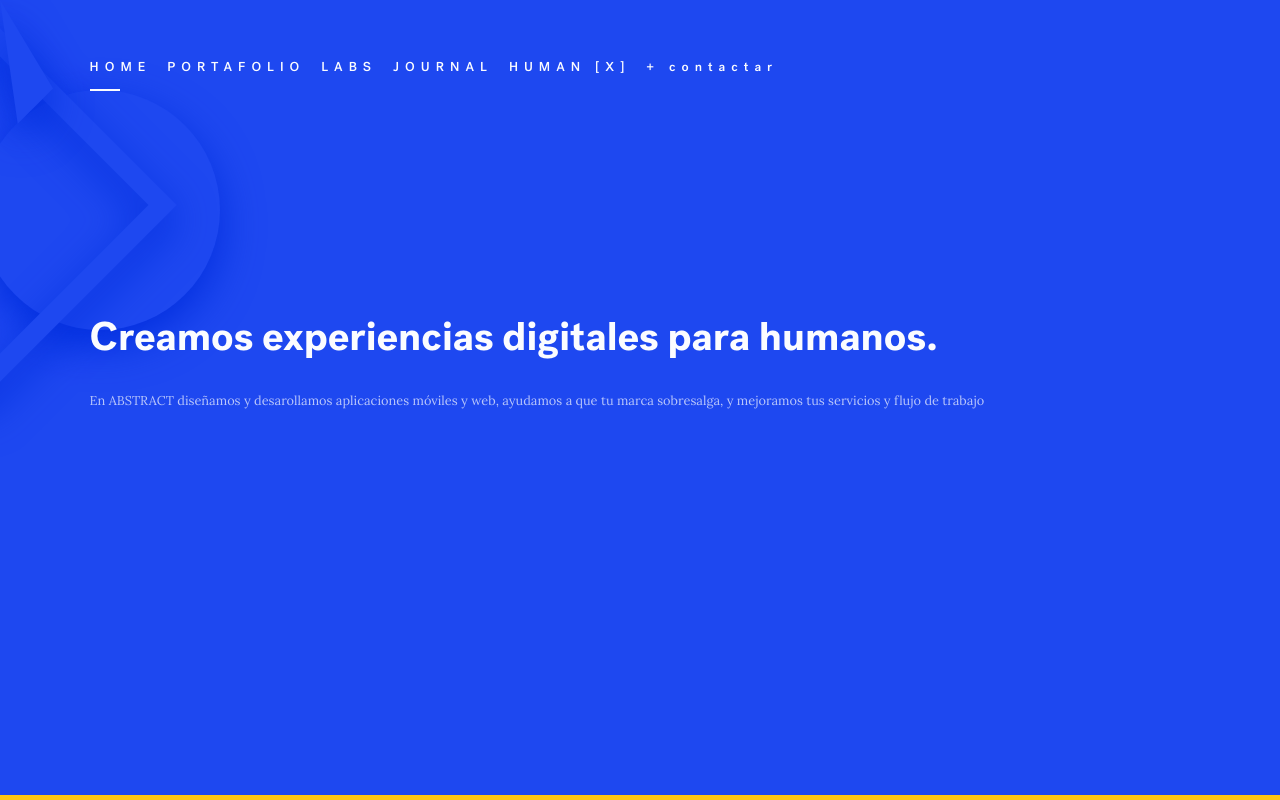
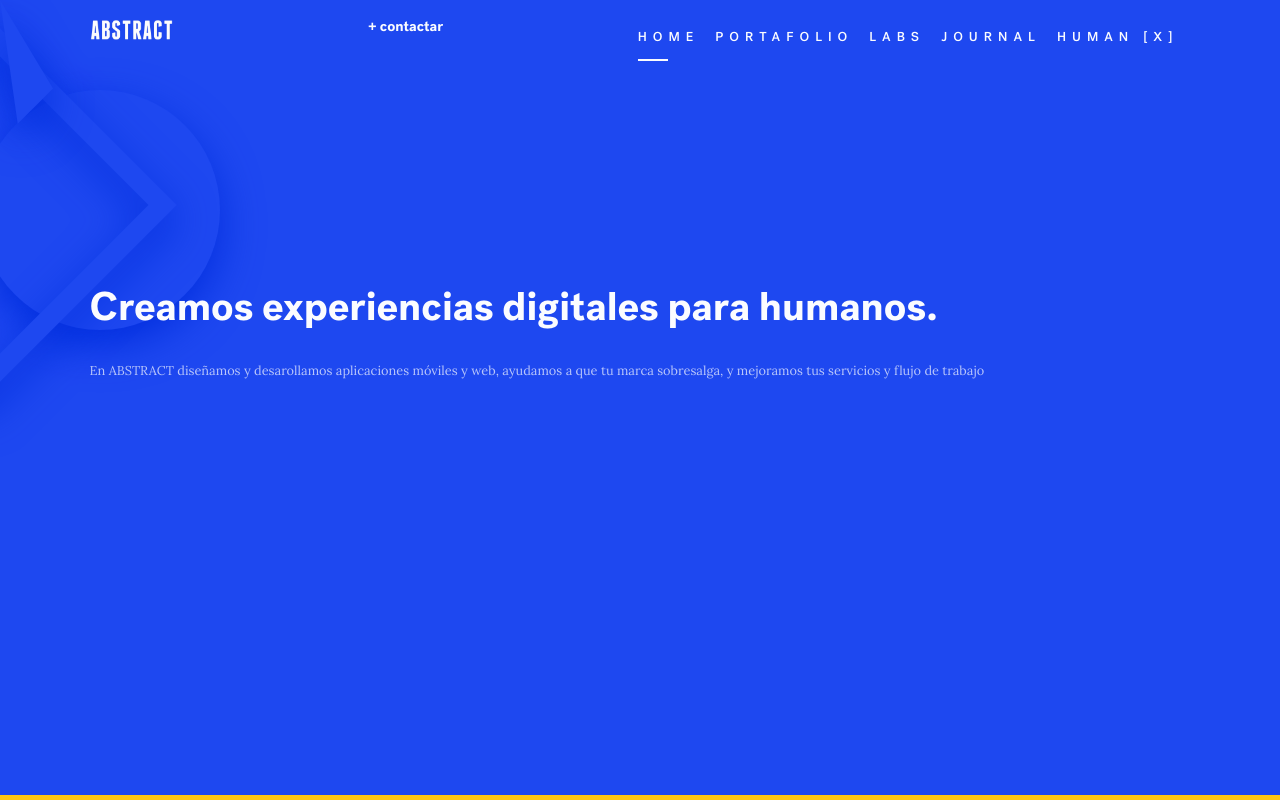
Before and after one commit to misaelupg/abstract_website, a website: page index.html in a window 1280 px wide. Shown: the top 800 px of the page. Drawn offline with nearby package versions, Linux system fonts and the light colour scheme; files whose address does not match are found by name.

Commit message:
Main navigation updated to use flexbox

```diff
--- a/index.html
+++ b/index.html
@@ -19,7 +19,9 @@
     ========================================================================== -->
     <!-- Header -->
     <div class="container">
-        <header>
+        <header class="header">
+
+            <img src="./img/logo_placeholder.png">
             <nav class="main-nav">
                 <ul>
                     <li class="nav-item active"><a href="">HOME</a></li>
@@ -27,9 +29,9 @@
                     <li class="nav-item"><a href="">LABS</a></li>
                     <li class="nav-item"><a href="">JOURNAL</a></li>
                     <li class="nav-item"><a href="">HUMAN [X]</a></li>
-                    <li class="contact-item nav-item"><a href="">&#43; contactar</a></li>
                 </ul><!-- menu -->
             </nav><!-- nav -->
+            <a class="nav-item"href="">&#43; contactar</a>
         </header><!-- cover -->
         <div class="animation-container">
             <h1>
--- /dev/null
+++ b/scss/_typography.scss
@@ -0,0 +1,12 @@
+@mixin nav-item($letter-spacing, $font-weight) {
+    -webkit-font-smoothing: antialiased;
+    color: $grey;
+    font-family: $post-grotesk;
+    font-size: $link;
+    font-smoothing: antialiased;
+    font-weight: $font-weight;
+    letter-spacing: $letter-spacing;
+    position: relative;
+    text-decoration: none;
+    display: inline-block;
+}
--- a/scss/_variables.scss
+++ b/scss/_variables.scss
@@ -78,7 +78,6 @@ $grey-lighter: #fff;
   url('../fonts/PostGrotesk-Bold.ttf') format('truetype'),
   url('../fonts/PostGrotesk-Bold.svg#Lora-Bold') format('svg'),
   url('../fonts/PostGrotesk-Bold.eot?#iefix') format('embedded-opentype');
-
 }
 
 
--- a/scss/home.scss
+++ b/scss/home.scss
@@ -1,4 +1,6 @@
 @import 'variables';
+
+@import 'typography';
 
 
 /****************************************************************************/
@@ -34,6 +36,23 @@ body {
 .container {
   padding: 0 7% 0 7%;
   min-height: 247px;
+}
+
+header {
+  display: flex;
+  flex-flow: row wrap;
+  padding-top: 20px;
+  justify-content: space-between;
+  img {
+    max-height: 20px;
+    order: -2;
+    flex-basis: auto;
+    margin-bottom: 10px;
+  }
+  a{
+    @include nav-item(0, 900);
+    order: -1;
+  }
 }
 
 /*========== Star Project 1 ==========*/
@@ -72,7 +91,11 @@ body {
 /* NAVIGATION */
 /****************************************************************************/
 
-/*========== Header ==========*/
+/*========== Fixed Nav Nav ==========*/
+
+
+
+/*========== Main Nav ==========*/
 
 .main-nav {
   -webkit-overflow-scrolling: touch;
@@ -86,20 +109,11 @@ body {
     position: relative;
 
     li.nav-item {
-      display: inline-block;
-      padding: 60px 12px 20px 0;
+      padding: 10px 12px 20px 0;
     }
 
     li.nav-item, a {
-      -webkit-font-smoothing: antialiased;
-      color: $grey;
-      font-family: $post-grotesk;
-      font-size: $link;
-      font-smoothing: antialiased;
-      font-weight: 600;
-      letter-spacing: 6px;
-      position: relative;
-      text-decoration: none;
+      @include nav-item(6px, 600);
     }
     .active {
       a::after {
```
Also changed, not shown: css/home.css, img/logo_placeholder.PNG (added), 1 other file.
